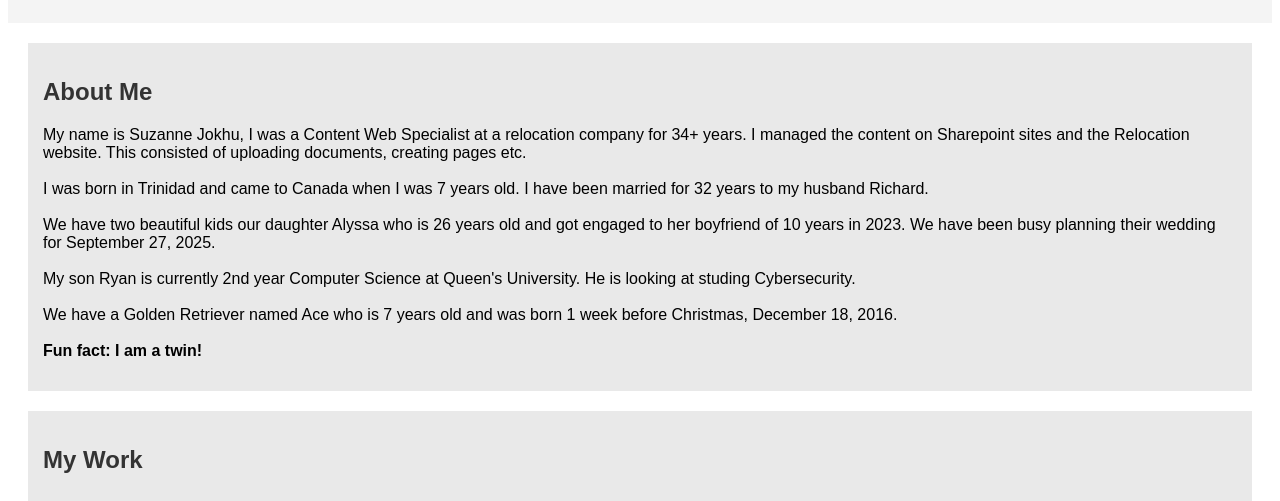
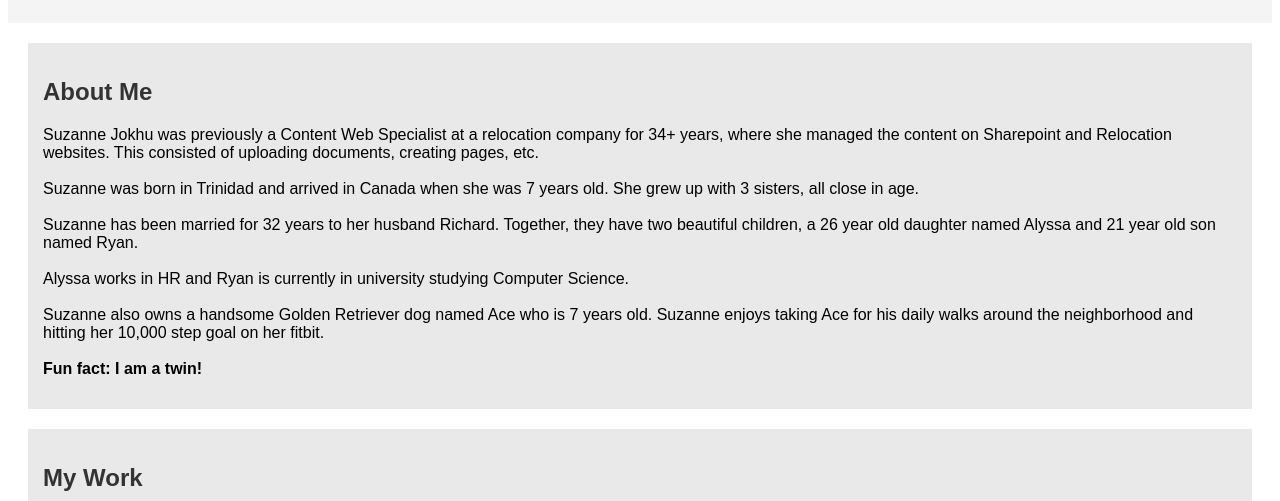
Before and after one commit to Jokhu1234/Hello-World, a plain HTML site: page Layout-1/index.html in a window 1280 px wide. Shown: the part 233-734 px from the top of the page. Drawn offline with Linux system fonts and the light colour scheme.

Commit message:
added picture and biography

```diff
--- a/Layout-1/index.html
+++ b/Layout-1/index.html
@@ -16,10 +16,11 @@
 
 <section id="bio">
    <h2>About Me</h2>
-   <p>My name is Suzanne Jokhu, I was a Content Web Specialist at a relocation company for 34+ years. I managed the content on Sharepoint sites and the Relocation website. This consisted of uploading documents, creating pages etc.
-    <br /><br />I was born in Trinidad and came to Canada when I was 7 years old. I have been married for 32 years to my husband Richard. <br /><br /> We have two beautiful kids our daughter Alyssa who is 26 years old and got engaged to her boyfriend of 10 years in 2023. We have been busy planning their wedding for September 27, 2025.<br /><br />My son Ryan is currently 2nd year Computer Science at Queen's University. He is looking at studing Cybersecurity.
-    <br /><br />We have a Golden Retriever named Ace who is 7 years old and was born 1 week before Christmas, December 18, 2016.
-    <br /><br /><b>Fun fact: I am a twin!</b>
+   <p>Suzanne Jokhu was previously a Content Web Specialist at a relocation company for 34+ years, where she managed the content on Sharepoint and Relocation websites. This consisted of uploading documents, creating pages, etc.
+    <br /><br />Suzanne was born in Trinidad and arrived in Canada when she was 7 years old. She grew up with 3 sisters, all close in age.
+    <br /><br />Suzanne has been married for 32 years to her husband Richard. Together, they have two beautiful children, a 26 year old daughter named Alyssa and 21 year old son named Ryan. <br /><br /> Alyssa works in HR and Ryan is currently in university studying Computer Science.
+    <br /><br />Suzanne also owns a handsome Golden Retriever dog named Ace who is 7 years old. Suzanne enjoys taking Ace for his daily walks around the neighborhood and hitting her 10,000 step goal on her fitbit.
+        <br /><br /><b>Fun fact: I am a twin!</b>
 
 </p>
 </section>
```
